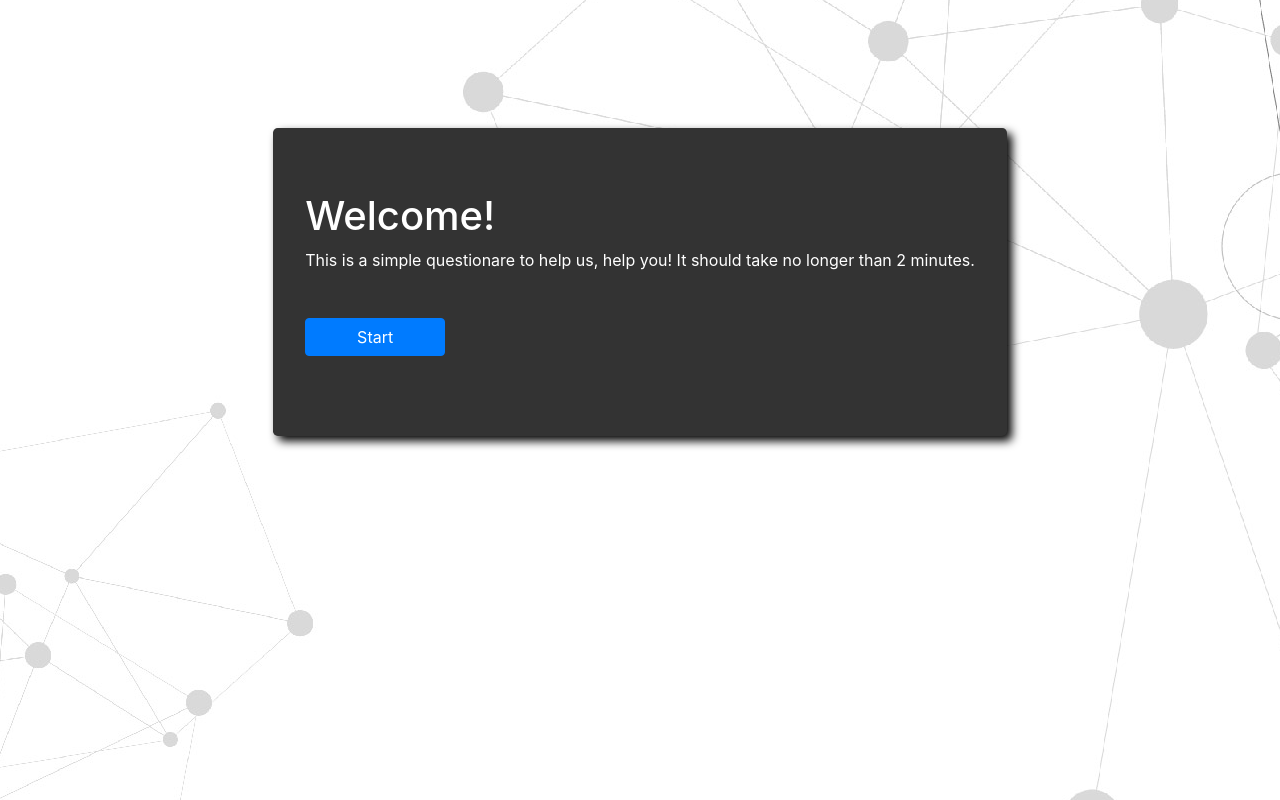
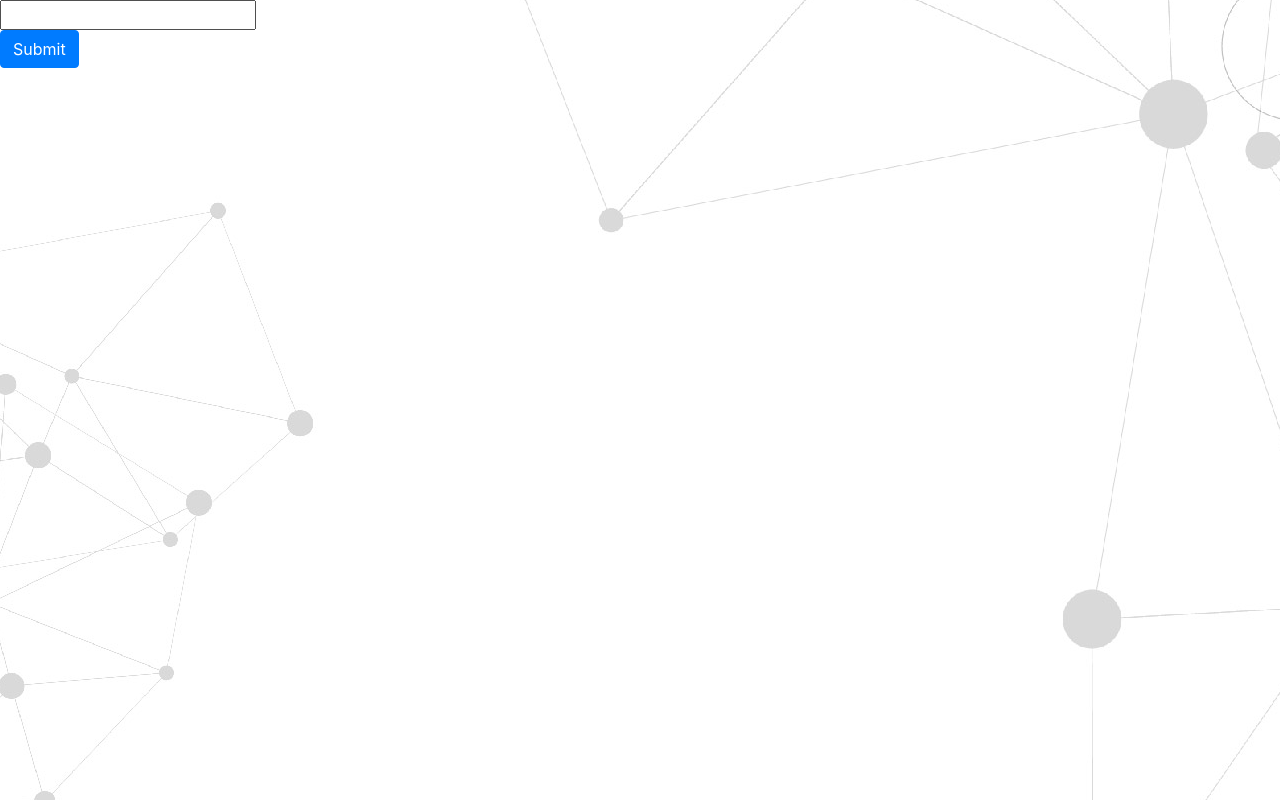
Before and after one commit to autsys/example, a React (Create React App) app: page / in a window 1280 px wide. Built offline with nearby package versions, Linux system fonts and the light colour scheme.

Commit message:
new admin component and some code fix on card
Co-authored-by: Jeremy Heyer <jheyer159@gmail.com>

```diff
--- a/src/App.js
+++ b/src/App.js
@@ -1,13 +1,13 @@
 import React, { Component, Fragment } from 'react';
 import './App.css';
-import Logo from './components/logo';
 import Jumbo from './components/jumbo'
+import Admin from './components/admin'
 
 class App extends Component {
   render() {
     return (
       <Fragment>
-        <Jumbo />
+        <Admin />
       </Fragment>
     );
   }
--- /dev/null
+++ b/src/components/admin.js
@@ -0,0 +1,39 @@
+import React, { useState } from 'react';
+import InputGroup from 'react-bootstrap/InputGroup';
+import FormControl from 'react-bootstrap/FormControl';
+import Button from 'react-bootstrap/Button';
+
+export default function Admin() {
+
+  const [input, setInput] = useState('');
+
+  const submitValue = () => {
+    // const details = {
+    //   'Input' : input
+    // }
+    const value = document.getElementById('input').value
+    console.log(value)
+    const id = value.split('~')[1]
+    console.log('id', id)
+    //read the job id from the pasted in link
+    //https://www.upwork.com/jobs/~019e1d7df4efe2faf6
+    const ele = document.getElementById('gen')
+    ele.innerHTML = `
+      <p>${id}</p>
+      <p>questions go here</p>
+    `
+    //connect this to firebase
+    //send the link to a firebase function
+    //have the function generate a landing page with react
+  }
+
+  return(
+    <div style={{}}>
+      <form>
+        <input id="input" type="text"/>
+      </form>
+      <Button type="submit" onClick={() => submitValue()}>Submit</Button>
+      <div id="gen"></div>
+   </div>
+  )
+}
--- a/src/components/card.js
+++ b/src/components/card.js
@@ -23,18 +23,18 @@ const Qcard = () => {
     const [steps, setSteps] = useState(0);
     const [hideQuestions, setHideQuestions] = useState(true);
 
-    if (steps === questions.length){
-      setHideQuestions(false)
-      aPost()
-      return
-    }
-
-    const Q = Object.values(questions)[steps].Question
+    const arrayLength = questions.length - 1
 
       function increment(ans) {
+        const Q = Object.values(questions)[steps].Question
         answers.push({Q, ans})
         console.log('answer', ans)
         setSteps(steps => steps + 1)
+          if (steps === arrayLength){
+            setHideQuestions(false)
+            aPost()
+            return
+          }
       }
 
       if (hideQuestions === false) {
```
